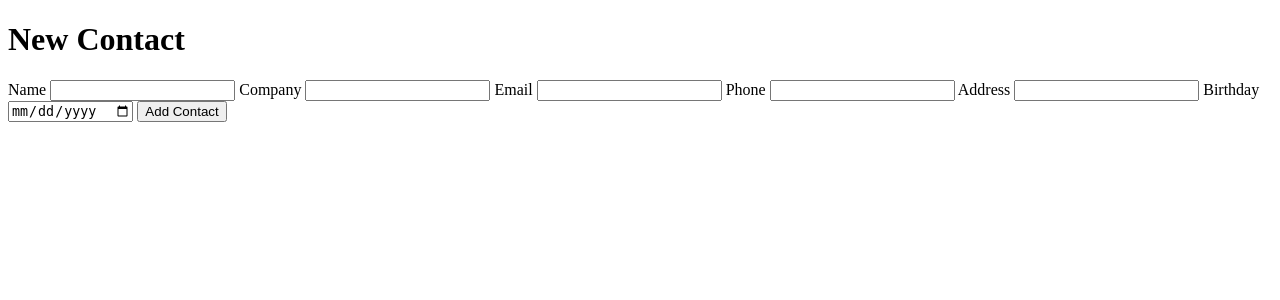
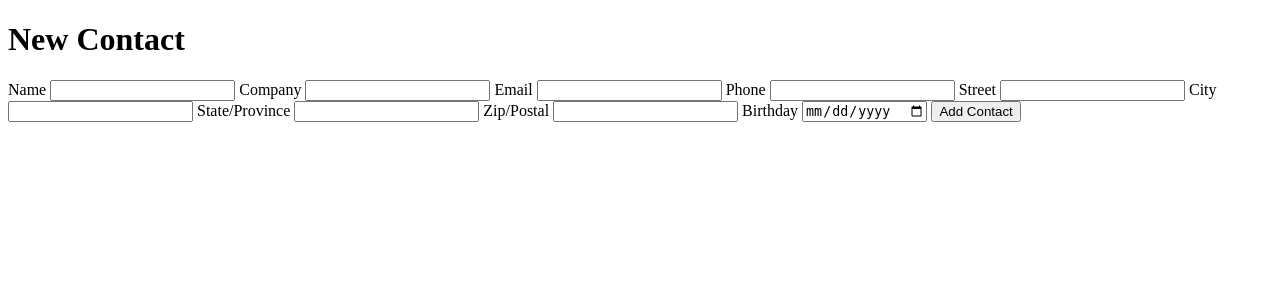
Before and after one commit to eisenbm/mtm6331, a PHP site: template contacts/templates/form.html.twig in a window 1280 px wide. Shown: the part 26-326 px from the top of the page. Run offline with PHP 8.4, Linux system fonts and the light colour scheme; the template is opened without the code that fills it: most values are stand-ins (such as "Sample title", 1, 10 or a date in 2020); some libraries are stand-ins or nearby versions.

Commit message:
Updates twig templates and styles
Update the templates to add additional feature for using the contact app with the database.

```diff
--- a/contacts/templates/form.html.twig
+++ b/contacts/templates/form.html.twig
@@ -30,8 +30,17 @@
           <label for="phone">Phone</label>
           <input type="tel" name="phone" value="{{ form.phone }}">
 
-            <label for="address">Address</label>
-            <input type="text" name="address" value="{{ form.address }}">
+          <label for="address">Street</label>
+          <input type="text" name="street" value="{{ form.street }}">
+
+          <label for="address">City</label>
+          <input type="text" name="city" value="{{ form.city }}">
+
+          <label for="address">State/Province</label>
+          <input type="text" name="state" value="{{ form.state }}">
+
+          <label for="address">Zip/Postal</label>
+          <input type="text" name="zip" value="{{ form.zip }}">
 
           <label for="birthday">Birthday</label>
           <input type="date" name="birthday" value="{{ form.birthday }}">
--- a/contacts/templates/includes/base.html.twig
+++ b/contacts/templates/includes/base.html.twig
@@ -4,6 +4,7 @@
     <meta charset="utf-8">
     <meta name="viewport" content="width=device-width, initial-scale=1.0">
     <link href="https://maxcdn.bootstrapcdn.com/font-awesome/4.7.0/css/font-awesome.min.css" rel="stylesheet" integrity="sha384-wvfXpqpZZVQGK6TAh5PVlGOfQNHSoD2xbE+QkPxCAFlNEevoEH3Sl0sibVcOQVnN" crossorigin="anonymous">
+    <link rel="stylesheet" href="https://fonts.googleapis.com/icon?family=Material+Icons">
     <link rel="stylesheet" href="{{ SITE_URL }}/css/style.css">
     <title>My Contact Book</title>
   </head>
```
Also changed, not shown: contacts/css/style.css (+30 -0 lines), contacts/templates/index.html.twig (+7 -0 lines). Lines whose indentation alone changed are shown as unchanged.
